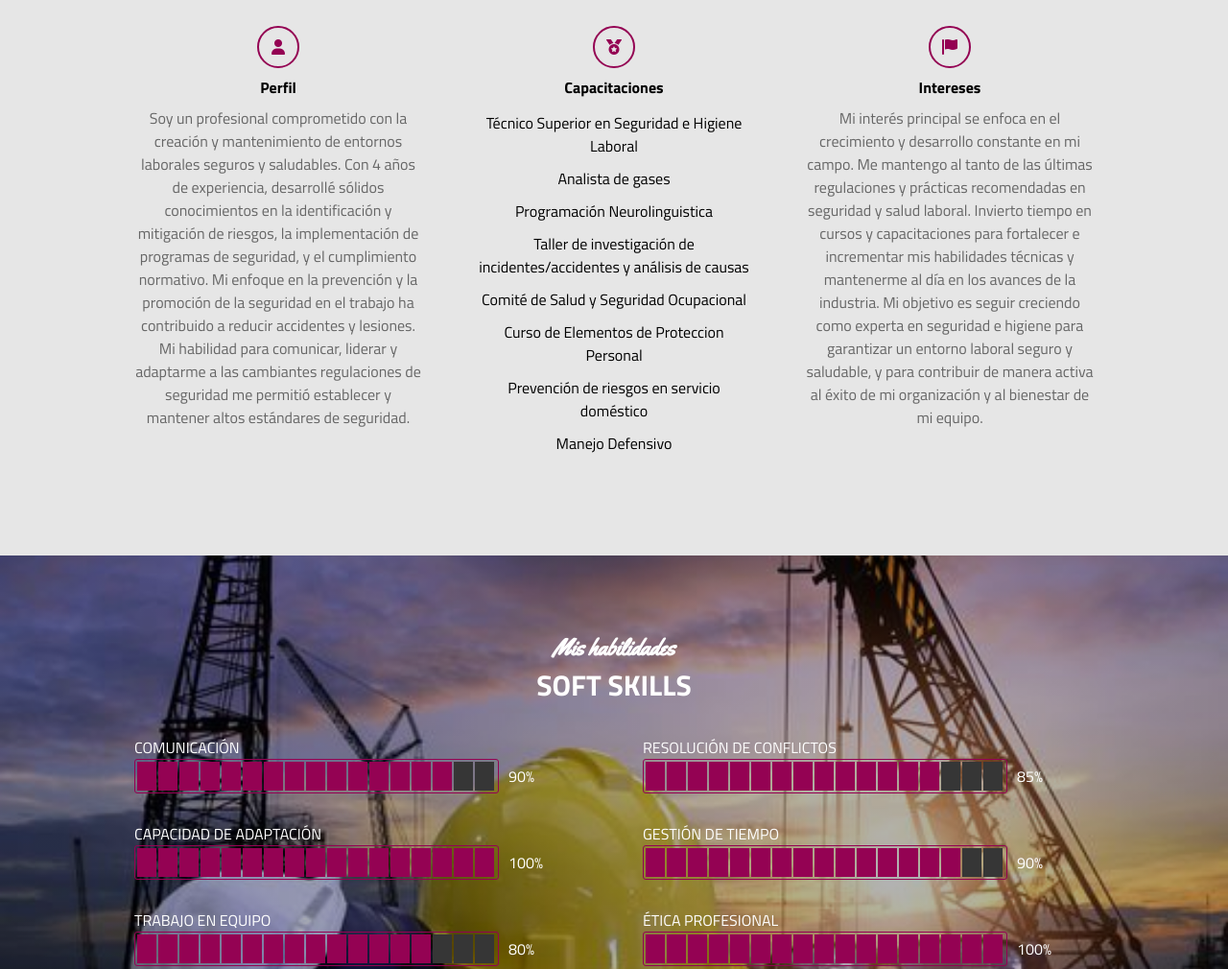
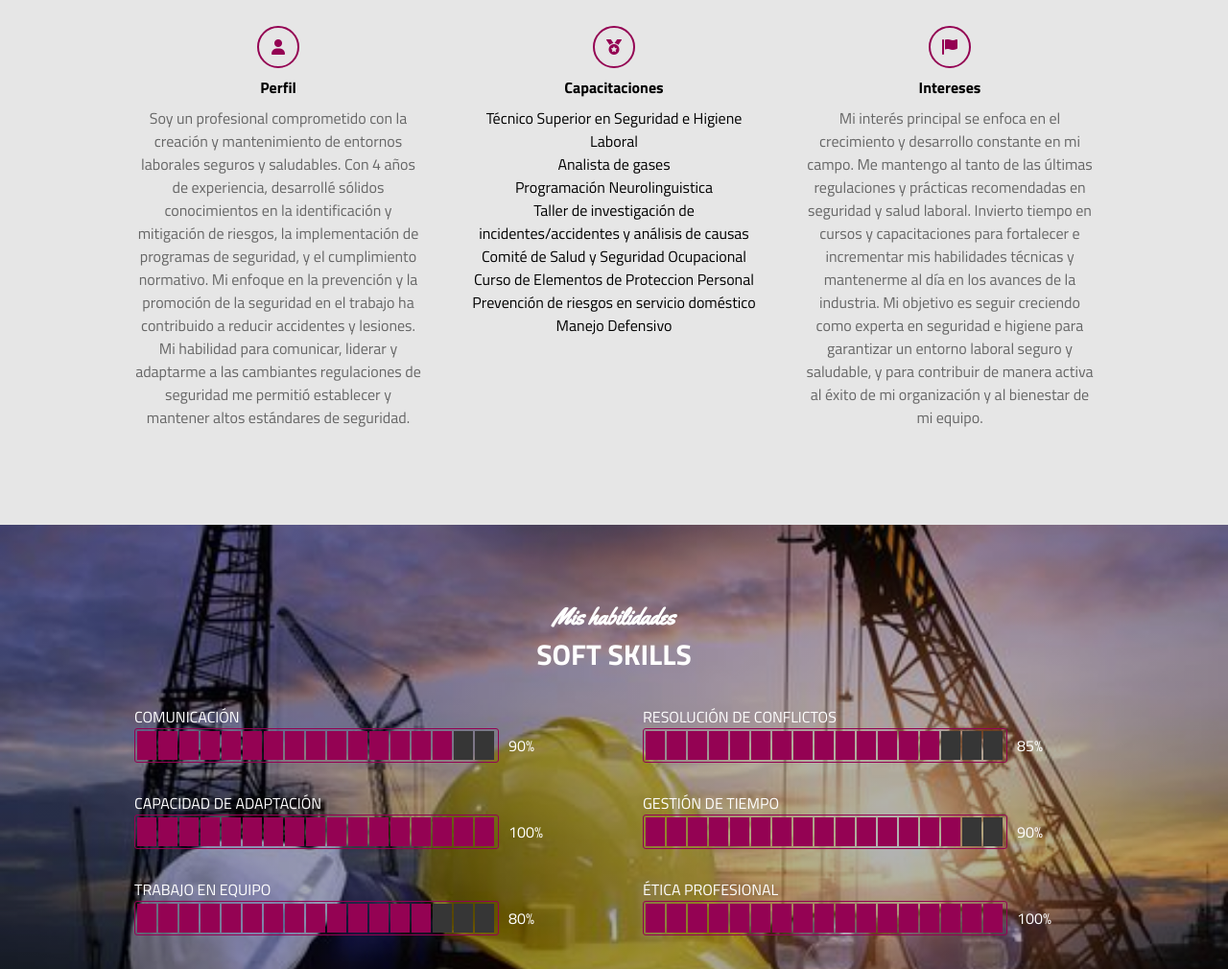
Before and after one commit to lukarodriguezz/carolinadiego, a plain HTML site: page index.html in a window 1280 px wide. Shown: the part 897-1907 px from the top of the page at 96% size. Drawn offline with Linux system fonts and the light colour scheme.

Commit message:
Update index.html

```diff
--- a/index.html
+++ b/index.html
@@ -73,19 +73,15 @@
                 <div class="col">
                     <i class="fa-solid fa-medal"></i>
                     <span class="titulo-detalle">Capacitaciones</span>
+
                     <style>
+                        ul {
+                            list-style-type: none;
+                            padding: 0;
+                            margin: 0;
+                        }
+                    </style>
 
-        ul {
-            list-style-type: none;
-            padding: 0;
-            margin: 0;
-        }
-
-        /* Estilo adicional para los elementos de la lista */
-        li {
-            padding: 5px; /* Añade algún espaciado opcional entre los elementos de la lista */
-        }
-    </style>
                     <p><ul>
                         <li>Técnico Superior en Seguridad e Higiene Laboral</li>
                         <li>Analista de gases</li>
```
